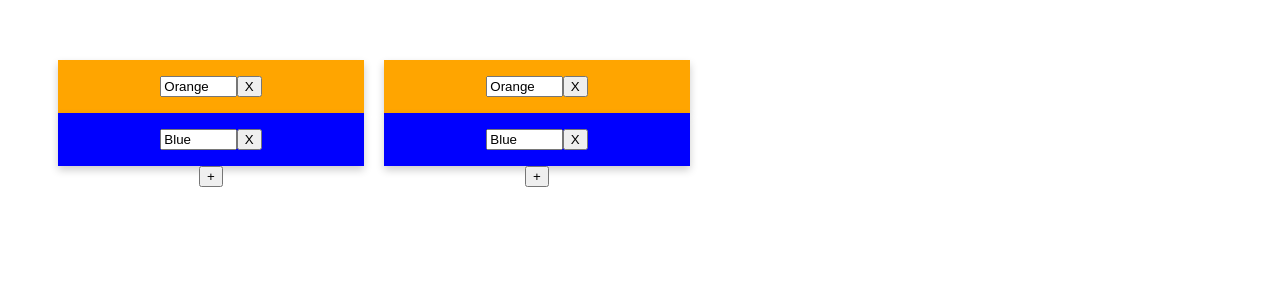
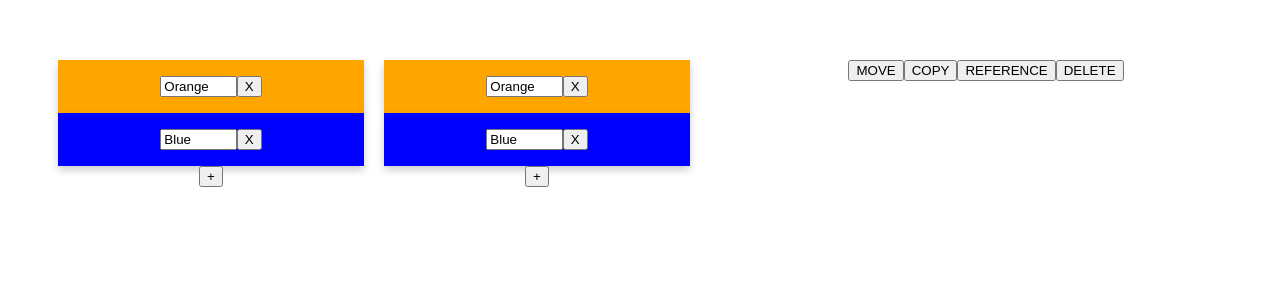
Before and after one commit to hugzton/assessment-vuejs-heyteam, a Vue app: page / in a window 1280 px wide. Shown: the top 300 px of the page. Built offline with nearby package versions, Linux system fonts and the light colour scheme.

Commit message:
add ref copy move item

```diff
--- a/src/App.vue
+++ b/src/App.vue
@@ -10,7 +10,7 @@
             v-on:click="handleSelect(item)"
           >
           <input style=" width: 25%;" v-model="item.color" />
-          <button class="btn-card-delete">X</button>
+          <button class="btn-card-delete" v-on:click="deleteItem(items[0], item)">X</button>
         </div>
         <button class="btn-card-add" v-on:click="addItem(0, items[0])">+</button>
       </div>
@@ -25,13 +25,17 @@
             v-on:click="handleSelect(item)"
           >
           <input style=" width: 25%;" v-model="item.color" />
-          <button class="btn-card-delete">X</button>
+          <button class="btn-card-delete" v-on:click="deleteItem(items[1], item)">X</button>
         </div>
         <button class="btn-card-add" v-on:click="addItem(1, items[1])">+</button>
       </div>
     </ul>
+    <button v-on:click="moveItem()">MOVE</button>
+    <button v-on:click="copyItem()">COPY</button>
+    <button v-on:click="refItem()">REFERENCE</button>
+    <button>DELETE</button>
   </div>
-</template>okokok
+</template>
 
 <script>
 
@@ -76,6 +80,32 @@ export default {
     addItem(id, items) {
         items.push({ list: id, color: "Orange" })
     },
+    deleteItem(items, item) {
+      items.splice(items.indexOf(item), 1);
+    },
+    copyItem() {
+      this.items[this.isSelected.list].push({
+        list: this.isSelected.list,
+        color: this.isSelected.color
+      })
+      this.isSelected = null
+    },
+    refItem(){
+      let ref = this.isSelected
+      this.items[this.isSelected.list].push(ref)
+    },
+    moveItem() {
+      if (this.isSelected.list == 0) {
+        this.isSelected.list = 1;
+        this.items[1].push(this.isSelected);
+        this.items[0].splice(this.items[0].indexOf(this.isSelected), 1);
+      } else {
+        this.isSelected.list = 0;
+        this.items[0].push(this.isSelected);
+        this.items[1].splice(this.items[1].indexOf(this.isSelected), 1);
+      }
+      this.isSelected = null
+    }
   }
 }
 </script>
@@ -113,7 +143,6 @@ export default {
   box-shadow: 0 4px 8px 0 rgba(0, 0, 0, 0.2);
   padding: 16px;
   text-align: center;
-  background-color: #f1f1f1;
 }
 
 /* Float four columns side by side */
```
